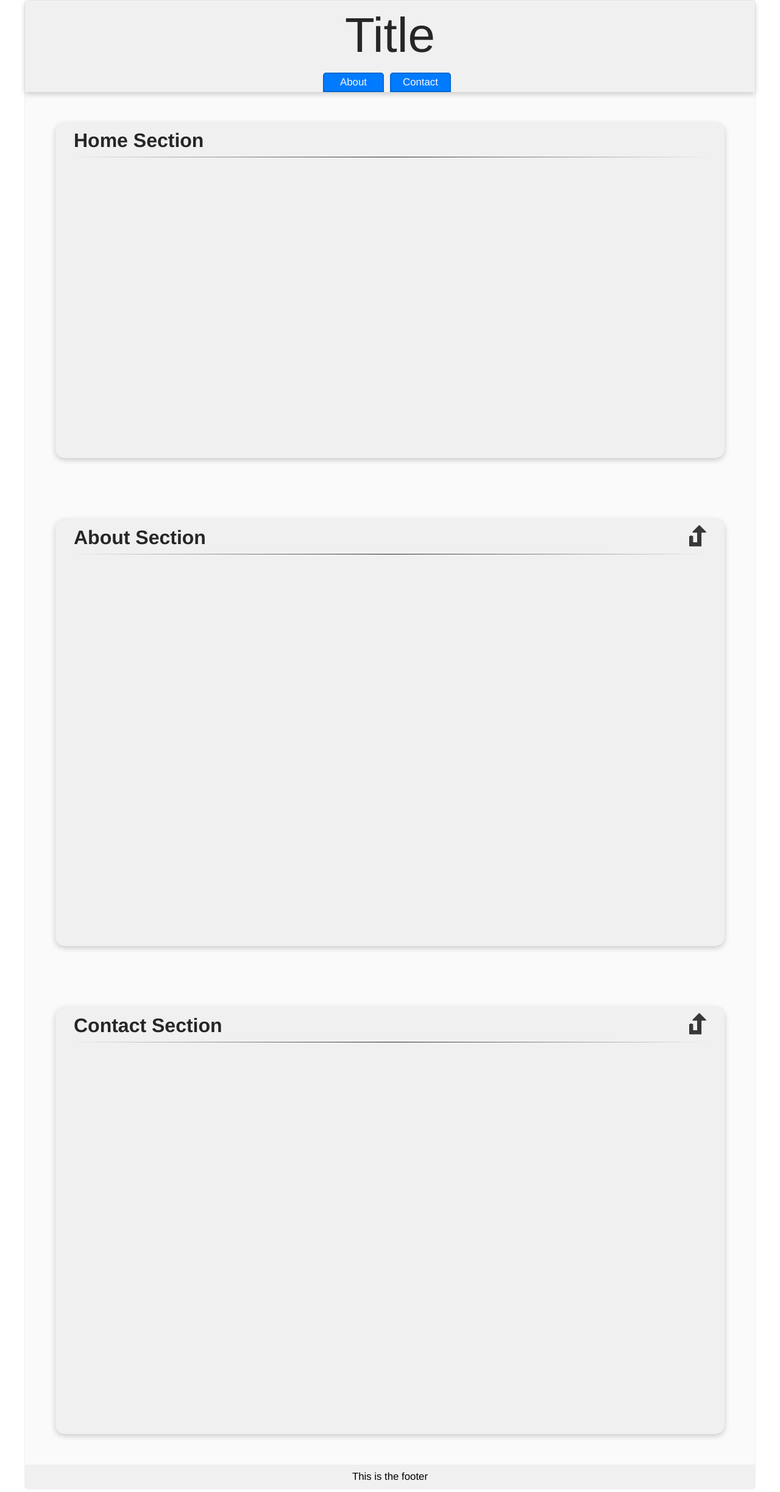
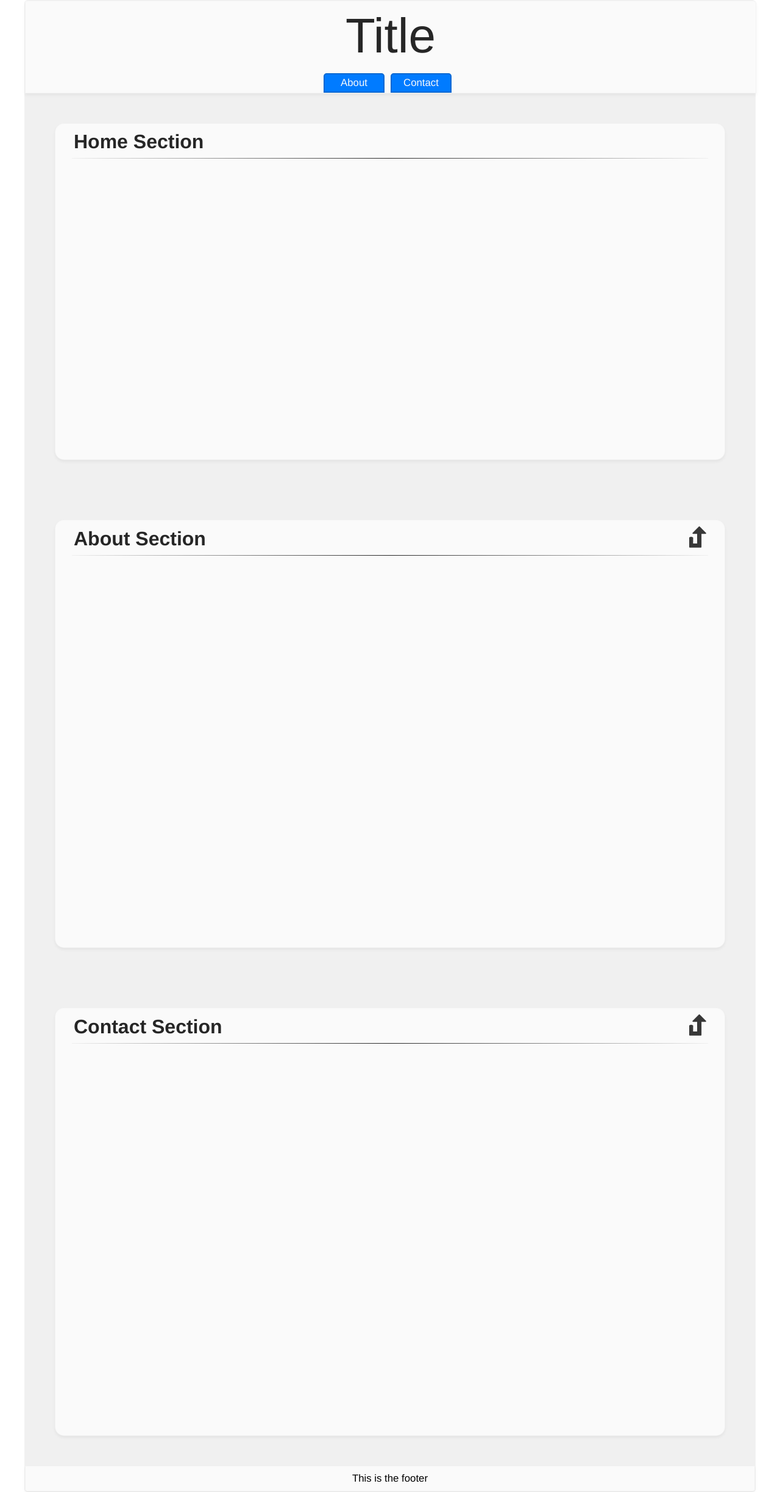
Before and after one commit to wchrapcynski/wc-component-component-library, a React (Create React App) app: page / in a window 1280 px wide. Shown: the whole page at 61% size. Built offline with nearby package versions, Linux system fonts and the light colour scheme.

Commit message:
Changed around some colors

```diff
--- a/src/App.js
+++ b/src/App.js
@@ -12,8 +12,8 @@ function App() {
     return (
       <SectionCard
         key={key}
-        backgroundColorType="backgroundWhite1"
-        cardColorType="backgroundWhite2"
+        backgroundColorType="backgroundWhite2"
+        cardColorType="backgroundWhite1"
         boxSize="boxSizeFullScreenMargin100"
         description={data.description}
         id={data.id}
--- a/src/components/cards/cards.scss
+++ b/src/components/cards/cards.scss
@@ -77,7 +77,8 @@
     align-items: center;
     flex-direction: column;
     color: $black-2;
-    box-shadow: 0px 3px 10px rgba(0, 0, 0, 0.2);
+    box-shadow: 0px 3px 5px rgba(0, 0, 0, 0.05);
+    border: 1px solid rgba(118, 118, 118, 0.05);
     hr {
       background-image: linear-gradient(to right, $white-2, $black-2, $white-2);
       height: 1px;
--- a/src/components/footer/footer.scss
+++ b/src/components/footer/footer.scss
@@ -4,5 +4,7 @@
   font-size: $font-size-1;
   text-align: center;
   padding: 10px 0;
-  background-color: $white-2;
+  background-color: $white-1;
+  box-shadow: 0px 3px 5px rgba(0, 0, 0, 0.05);
+  border: 1px solid rgba(118, 118, 118, 0.05);
 }
--- a/src/components/header/header.scss
+++ b/src/components/header/header.scss
@@ -6,10 +6,11 @@
   display: flex;
   flex-direction: column;
   justify-content: flex-end;
-  background-color: $white-2;
+  background-color: $white-1;
   position: relative;
   z-index: 1000;
-  box-shadow: 0px 3px 10px rgba(0,0,0,.2);
+  box-shadow: 0px 3px 5px rgba(0, 0, 0, 0.05);
+  border: 1px solid rgba(118, 118, 118, 0.05);
 
   .title {
     color: $black-2;
```
